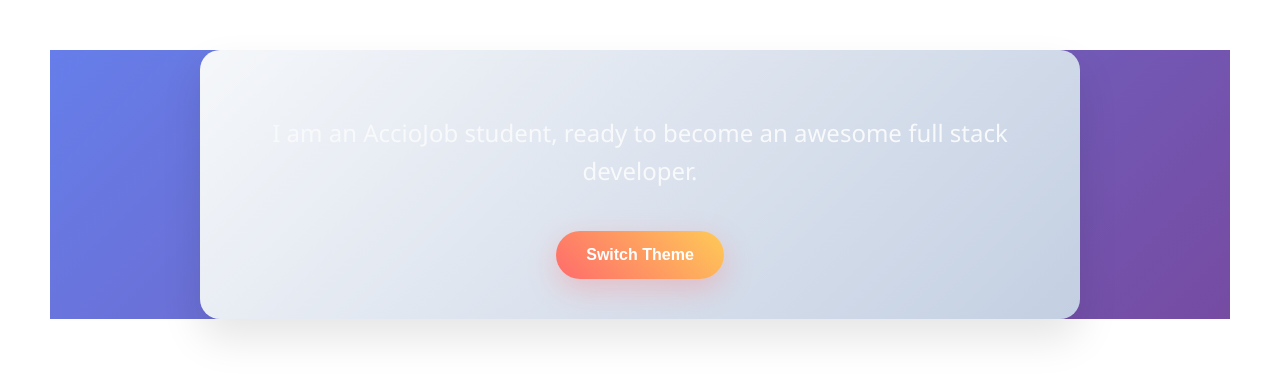
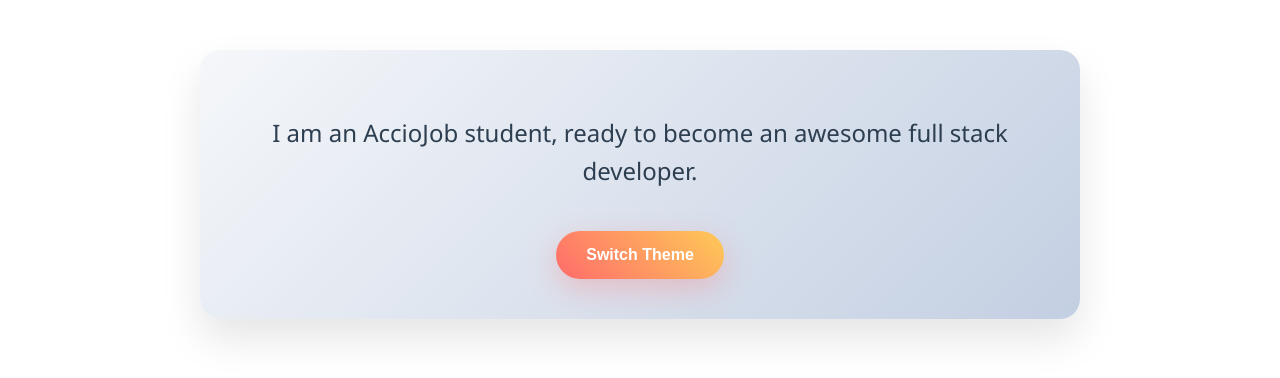
Before and after one commit to acciojob/dark-theme-noumantannu06-glitch, a website: page main.html in a window 1280 px wide. Drawn offline with Linux system fonts and the light colour scheme.

Commit message:
created a submission

```diff
--- a/main.html
+++ b/main.html
@@ -7,13 +7,13 @@
     <link rel="stylesheet" href="styles.css">
   </head>
   <body>
-    <main class="night">
+
       <!-- html markup here -->
 		<div id="app" class="day">
         <p id="ptag">I am an AccioJob student, ready to become an awesome full stack developer.</p>
         <button id="swap" class="button_day">Switch Theme</button>
     </div>
-    </main>
+
     <script src="./script.js"></script>
   </body>
 </html>
```
